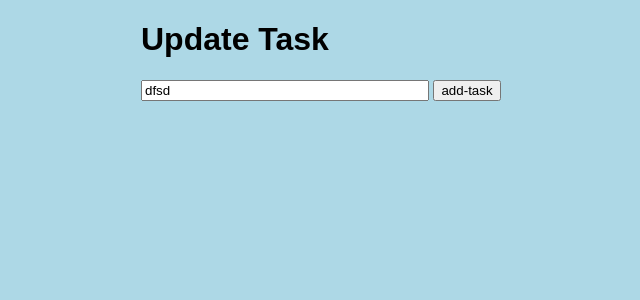
After one commit to Emmanuel-Begati/Todo-List-Flask-APp, a Flask app: page /update/1 in a window 1280 px wide. The commit adds this page. Shown: the top 300 px of the page, without its empty margins (299-939 px from the left). Run offline with Flask 3, Linux system fonts and the light colour scheme; data comes from the database, SQL or seed files in the repository; both versions use the stored data as it was after the commit.

Commit message:
almost done

```diff
--- a/flask_project/app.py
+++ b/flask_project/app.py
@@ -1,4 +1,4 @@
-from flask import Flask, render_template, request, url_for
+from flask import Flask, render_template, request, url_for, redirect
 from flask_sqlalchemy import SQLAlchemy
 from datetime import datetime
 
@@ -20,11 +20,39 @@ class Todo(db.Model):
 def index():
 
     if request.method == 'POST':
-        return 'Hello'
+        task_content = request.form['content']
+        new_task = Todo(content=task_content)
+
+        try:
+            db.session.add(new_task)
+            db.session.commit()
+            return redirect('/')
+        except:
+            return 'There was an issue adding your task'
     else:
-        return render_template('index.html')
+        tasks = Todo.query.order_by(Todo.date_created).all()
+        return render_template('index.html' ,tasks=tasks)
 
-    return render_template('index.html')
+@app.route('/delete/<int:id>')
+def delete(id):
+    task_to_delete = Todo.query.get_or_404(id)
+
+    try:
+        db.session.delete(task_to_delete)
+        db.session.commit()
+        return redirect('/')
+    except:
+        return 'There was a problem deleting that task'
+
+@app.route('/update/<int:id>', methods=['GET', 'POST'])
+def update(id):
+        task = Todo.query.get_or_404(id)
+        if request.method == 'POST':
+            task.content = request.form('content')
+            db.session.commit()
+            return redirect('/')
+        else:
+            return render_template('update.html', task=task)
 
 if __name__ == "__main__":
     app.run(debug=True)
--- a/flask_project/static/css/main.css
+++ b/flask_project/static/css/main.css
@@ -1,4 +1,36 @@
-body{
+body, html {
     margin: 0;
     font-family: sans-serif;
+    background-color: lightblue;
 }
+
+.content {
+    margin: 0 auto;
+    width: 400px;
+}
+
+table, td, th {
+    border: 1px solid #aaa;
+}
+
+table {
+    border-collapse: collapse;
+    width: 100%;
+}
+
+th {
+    height: 30px;
+}
+
+td {
+    text-align: center;
+    padding: 5px;
+}
+
+.form {
+    margin-top: 20px;
+}
+
+#content {
+    width: 70%;
+}
--- /dev/null
+++ b/flask_project/templates/update.html
@@ -0,0 +1,17 @@
+{% extends 'base.html' %}
+
+{% block head %}
+<title>
+    UPDATE TASK
+</title>
+{% endblock %}
+
+{% block body %}
+<div class="content">
+    <h1>Update Task </h1>
+    <form action="/update/{{task.id}}" method="POST">
+        <input type="text" name="content" id="content" value="{{task.content}}">
+        <input type="submit" value="add-task">
+    </form>
+</div>
+{% endblock %}
```
Also changed, not shown: flask_project/templates/index.html (+9 -4 lines), flask_project/instance/mydatabase.db.
